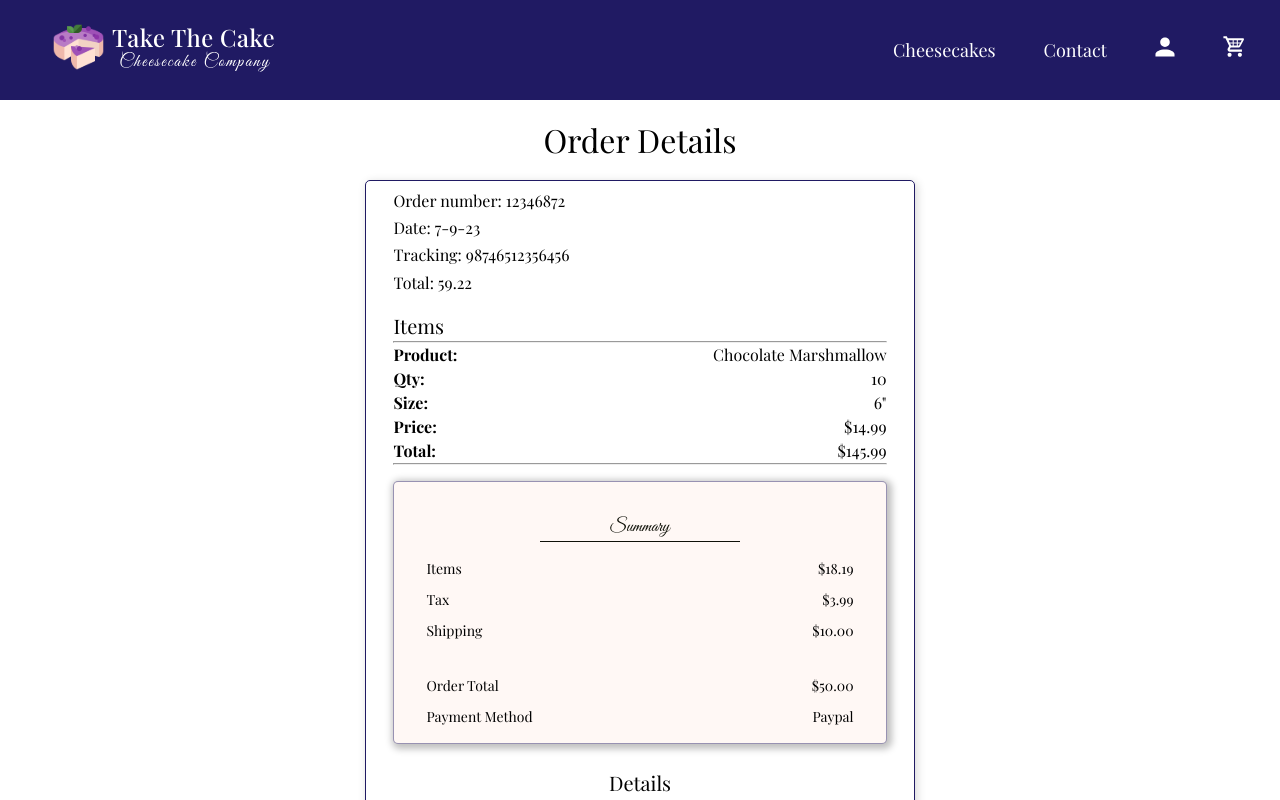
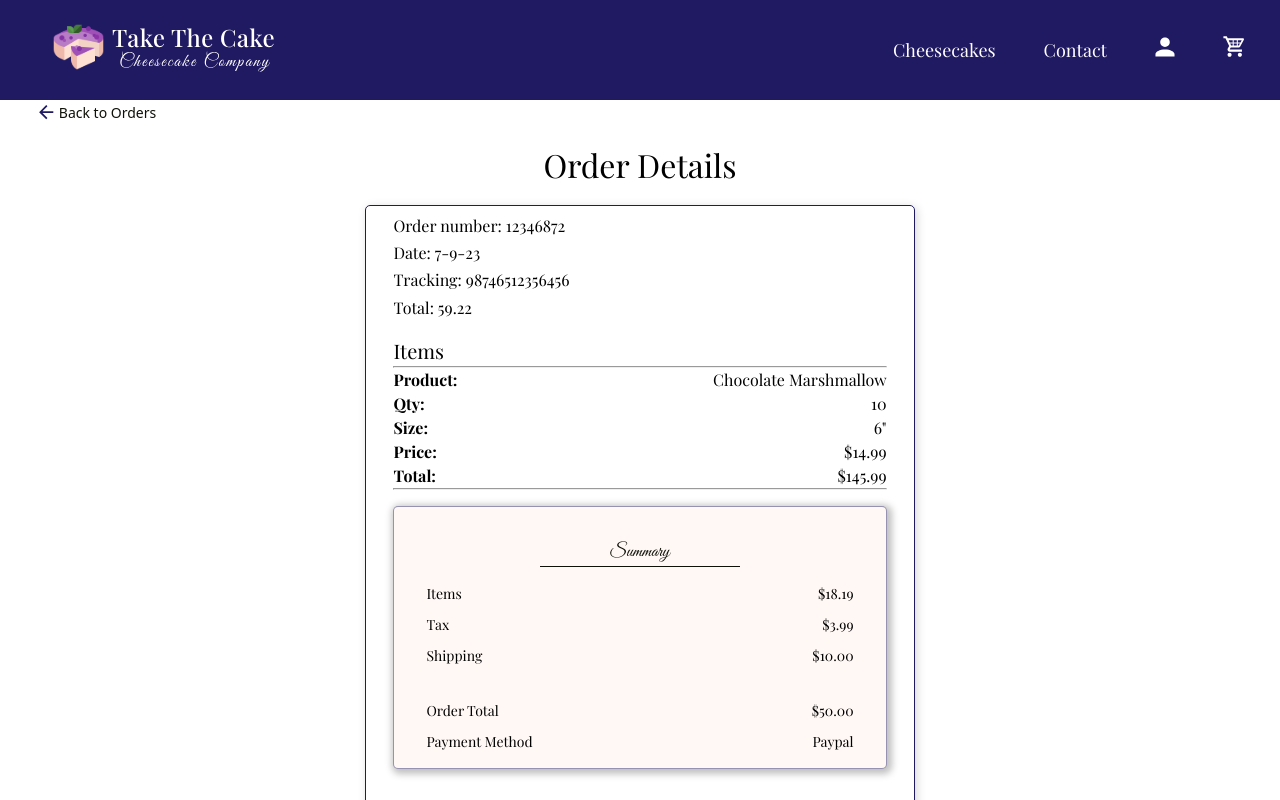
Before and after one commit to joneskb1/cheesecake-shop-mern, a React (Vite) app in the folder client/: page /admin-orders/id in a window 1280 px wide. Shown: the top 800 px of the page. Built offline with nearby package versions, Linux system fonts and the light colour scheme.

Commit message:
admin orders

```diff
--- /dev/null
+++ b/client/src/components/admin/AdminBackLink.jsx
@@ -0,0 +1,18 @@
+import { Link } from 'react-router-dom';
+import styles from './AdminBackLink.module.css';
+import returnArrow from '../../assets/icons/return-arrow.svg';
+
+export default function AdminBackLink({ to }) {
+  return (
+    <Link to={`/admin-${to}`} className={styles.backArrowLink}>
+      <img
+        src={returnArrow}
+        className={styles.previousPageArrow}
+        alt='return to previous page'
+      />
+      <p className={styles.previousPageArrowText}>
+        Back to {to[0].toUpperCase() + to.slice(1)}
+      </p>
+    </Link>
+  );
+}
--- /dev/null
+++ b/client/src/components/admin/AdminBackLink.module.css
@@ -0,0 +1,27 @@
+.backArrowLink {
+  display: flex;
+  justify-content: center;
+  align-items: center;
+  width: 155px;
+  height: 25px;
+  color: var(--black);
+  text-decoration: none;
+  margin-left: 20px;
+}
+
+.previousPageArrowText {
+  font-size: 12px;
+  margin-left: 5px;
+}
+
+@media screen and (min-width: 744px) {
+  .previousPageArrowText {
+    font-size: 14px;
+  }
+}
+
+@media screen and (min-width: 1440px) {
+  .previousPageArrowText {
+    font-size: 18px;
+  }
+}
--- a/client/src/screens/Admin/AdminOrderScreen.jsx
+++ b/client/src/screens/Admin/AdminOrderScreen.jsx
@@ -1,8 +1,10 @@
 import styles from './AdminOrderScreen.module.css';
 import MyAccountOrders from '../../components/my-account/MyAccountOrders';
+import AdminBackLink from '../../components/admin/AdminBackLink';
 export default function AdminOrderScreen() {
   return (
     <div className={styles.container}>
+      <AdminBackLink to='orders' />
       <h1 className={styles.heading}>Order Details</h1>
       <MyAccountOrders />
     </div>
--- a/client/src/screens/Admin/AdminOrdersScreen.jsx
+++ b/client/src/screens/Admin/AdminOrdersScreen.jsx
@@ -1,5 +1,5 @@
-import styles from "./AdminOrdersScreen.module.css";
-import AdminOrderPreview from "../../components/admin/AdminOrderPreview";
+import styles from './AdminOrdersScreen.module.css';
+import AdminOrderPreview from '../../components/admin/AdminOrderPreview';
 
 export default function AdminOrdersScreen() {
   return (
--- a/client/src/screens/Admin/AdminOrdersScreen.module.css
+++ b/client/src/screens/Admin/AdminOrdersScreen.module.css
@@ -10,3 +10,15 @@
   margin: 1rem;
   color: var(--blue);
 }
+
+@media screen and (min-width: 744px) {
+  .heading {
+    font-size: 32px;
+  }
+}
+
+@media screen and (min-width: 1440px) {
+  .heading {
+    font-size: 40px;
+  }
+}
```
